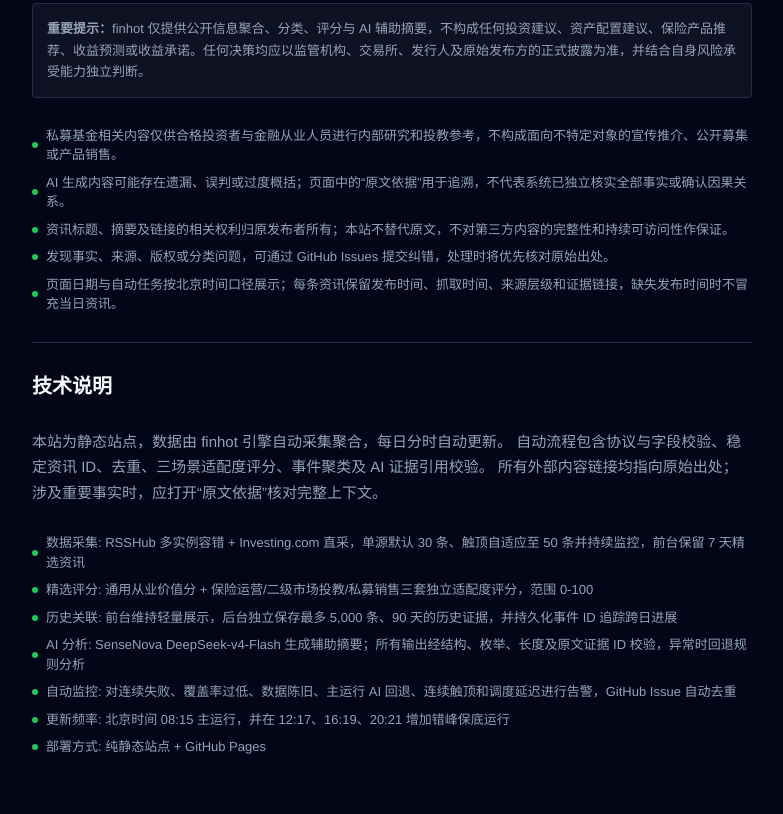
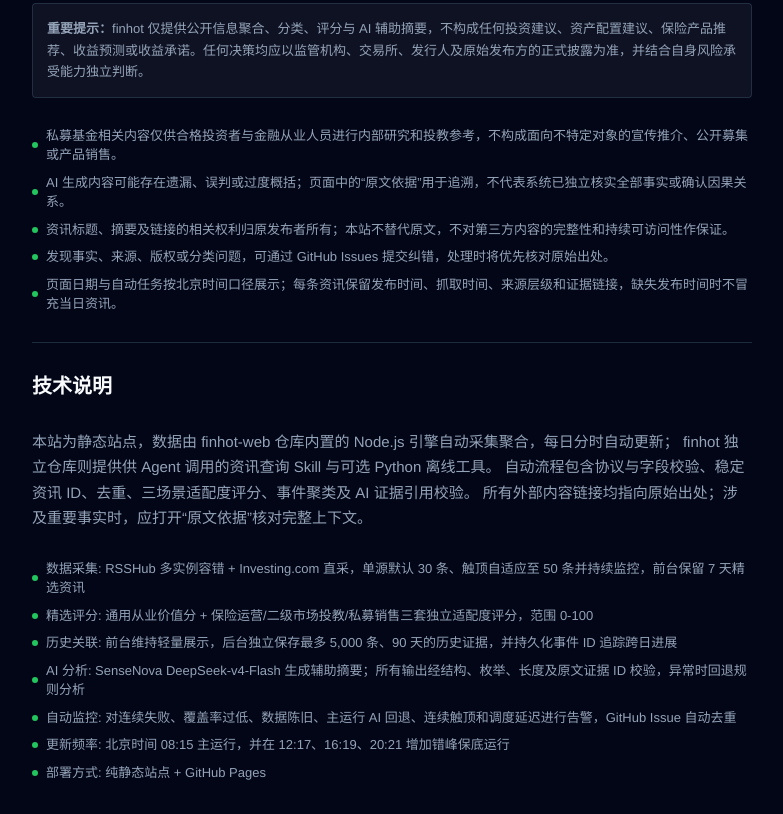
Before and after one commit to zycyyyya/finhot-web, a website: page about.html in a window 1280 px wide. Shown: the part 1829-2643 px from the top of the page, without its empty margins (248-1031 px from the left). Before the commit the page ends 2618 px from the top, so only its background shows below. Drawn offline with Linux system fonts and the light colour scheme.

Commit message:
docs: 校正仓库关系与版本元数据

```diff
--- a/about.html
+++ b/about.html
@@ -146,7 +146,8 @@
 
     <h2 class="about-section-title">技术说明</h2>
     <p class="about-desc">
-      本站为静态站点，数据由 finhot 引擎自动采集聚合，每日分时自动更新。
+      本站为静态站点，数据由 finhot-web 仓库内置的 Node.js 引擎自动采集聚合，每日分时自动更新；
+      finhot 独立仓库则提供供 Agent 调用的资讯查询 Skill 与可选 Python 离线工具。
       自动流程包含协议与字段校验、稳定资讯 ID、去重、三场景适配度评分、事件聚类及 AI 证据引用校验。
       所有外部内容链接均指向原始出处；涉及重要事实时，应打开“原文依据”核对完整上下文。
     </p>
```
Also changed, not shown: README.md, 1 other file.
